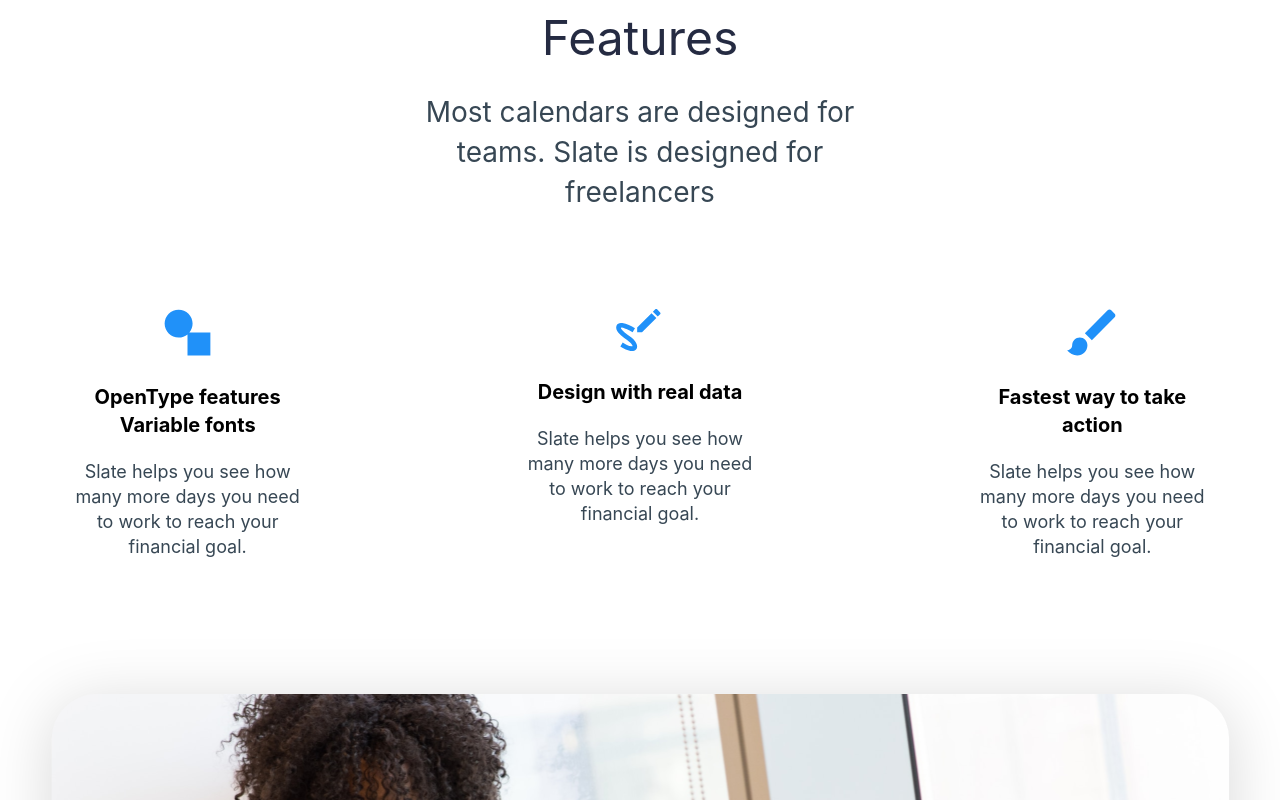
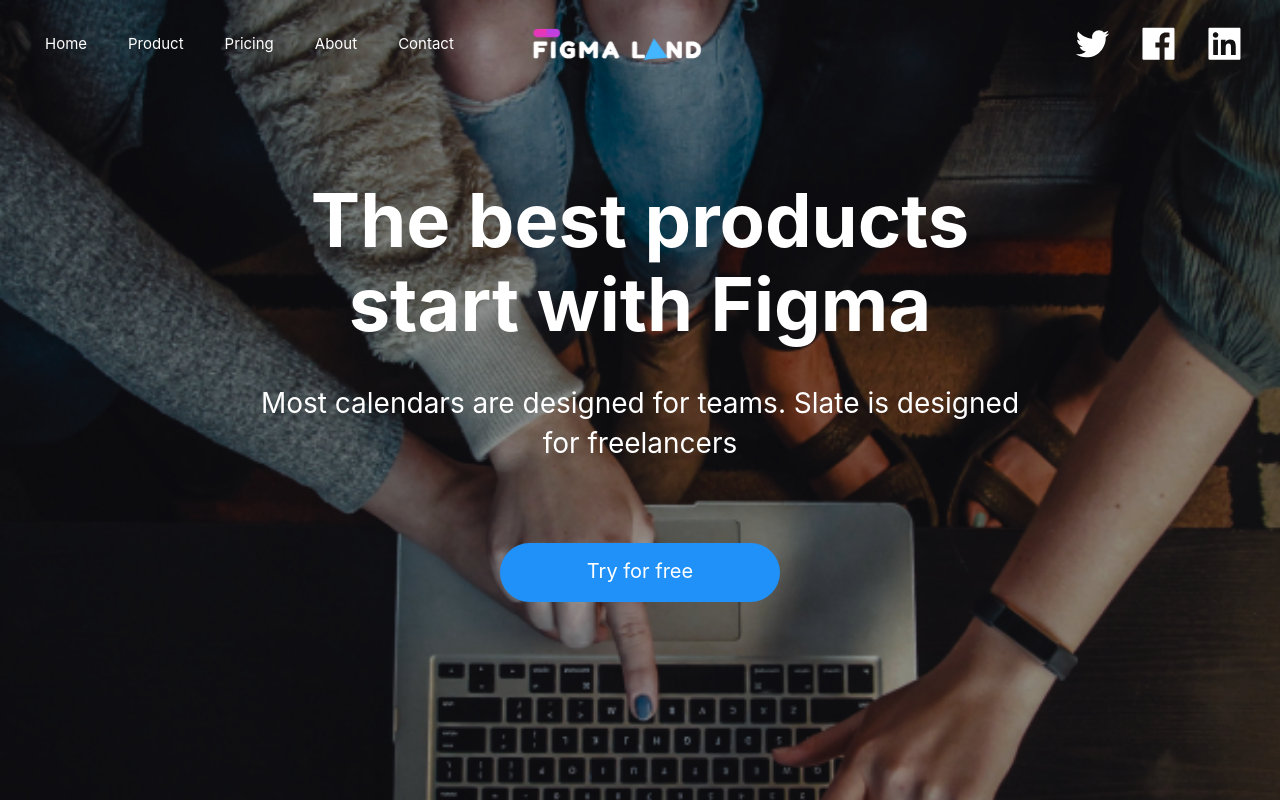
Before and after one commit to Yvan-cip/landing-page-vue, a Vue app: page / in a window 1280 px wide. Shown: the top 800 px of the page. Built offline with nearby package versions, Linux system fonts and the light colour scheme.

Commit message:
feat: add header section

```diff
--- a/src/App.vue
+++ b/src/App.vue
@@ -1,4 +1,5 @@
 <script setup lang="ts">
+import HeaderSection from './components/HeaderSection.vue'
 import FeatureSection from './components/FeatureSection.vue'
 import HeroLight from './components/HeroLight.vue'
 import CtaSection from './components/CtaSection.vue'
@@ -11,6 +12,7 @@
 
 <template>
   <main class="bg-light_gradient w-full h-screen">
+    <HeaderSection />
     <FeatureSection />
     <HeroLight />
     <CtaSection />
--- /dev/null
+++ b/src/components/HeaderSection.vue
@@ -0,0 +1,72 @@
+<script setup lang="ts">
+import TextH1 from './typography/TextH1.vue'
+import TextH4 from './typography/TextH4.vue'
+import TextLink from './typography/TextLink.vue'
+import ButtonPrimary from './ui/ButtonPrimary.vue'
+import IconLogo from './icons/IconLogo.vue'
+import IconTwiter from './icons/IconTwiter.vue'
+import IconFacebook from './icons/IconFacebook.vue'
+import IconLinkedin from './icons/IconLinkedin.vue'
+</script>
+
+<template>
+  <section class="w-full h-fit pb-[80px]">
+    <div class="background-image flex flex-col">
+      <div class="h-[156px] w-full flex justify-center">
+        <div class="w-[1210px] flex justify-between items-center">
+          <div class="text-light_text flex-row flex gap-x-[21px] items-center">
+            <TextLink text="Home" />
+            <TextLink text="Product" />
+            <TextLink text="Pricing" />
+            <TextLink text="About" />
+            <TextLink text="Contact" />
+          </div>
+          <div class="translate-x-[-70%]">
+            <IconLogo />
+          </div>
+          <div
+            class="flex max-md:justify-center items-center gap-x-[24px] py-[20px]"
+          >
+            <IconTwiter />
+            <IconFacebook />
+            <IconLinkedin />
+          </div>
+        </div>
+      </div>
+      <div class="py-[80px] flex flex-col gap-y-10">
+        <div
+          class="flex flex-col w-full jusitify-center text-center text-light_text gap-y-[7px]"
+        >
+          <div class="w-full flex justify-center p-[10px]">
+            <TextH1
+              title="The best products start with Figma"
+              class="max-w-[692px]"
+            />
+          </div>
+
+          <div class="text-center w-full flex justify-center p-[10px]">
+            <TextH4
+              title="Most calendars are designed for teams. Slate is designed for freelancers"
+              color="text-light_text max-w-[786px] "
+            />
+          </div>
+        </div>
+        <div class="w-full flex justify-center">
+          <div class="w-1/4 p-5">
+            <ButtonPrimary text="Try for free" />
+          </div>
+        </div>
+        <div class="min-h-[218px]"></div>
+      </div>
+    </div>
+  </section>
+</template>
+
+<style scoped>
+.background-image {
+  @apply bg-cover bg-center;
+  background-image: url('@/assets/image/backgroundheader.png');
+  height: 120vh;
+  width: 100%;
+}
+</style>
```
